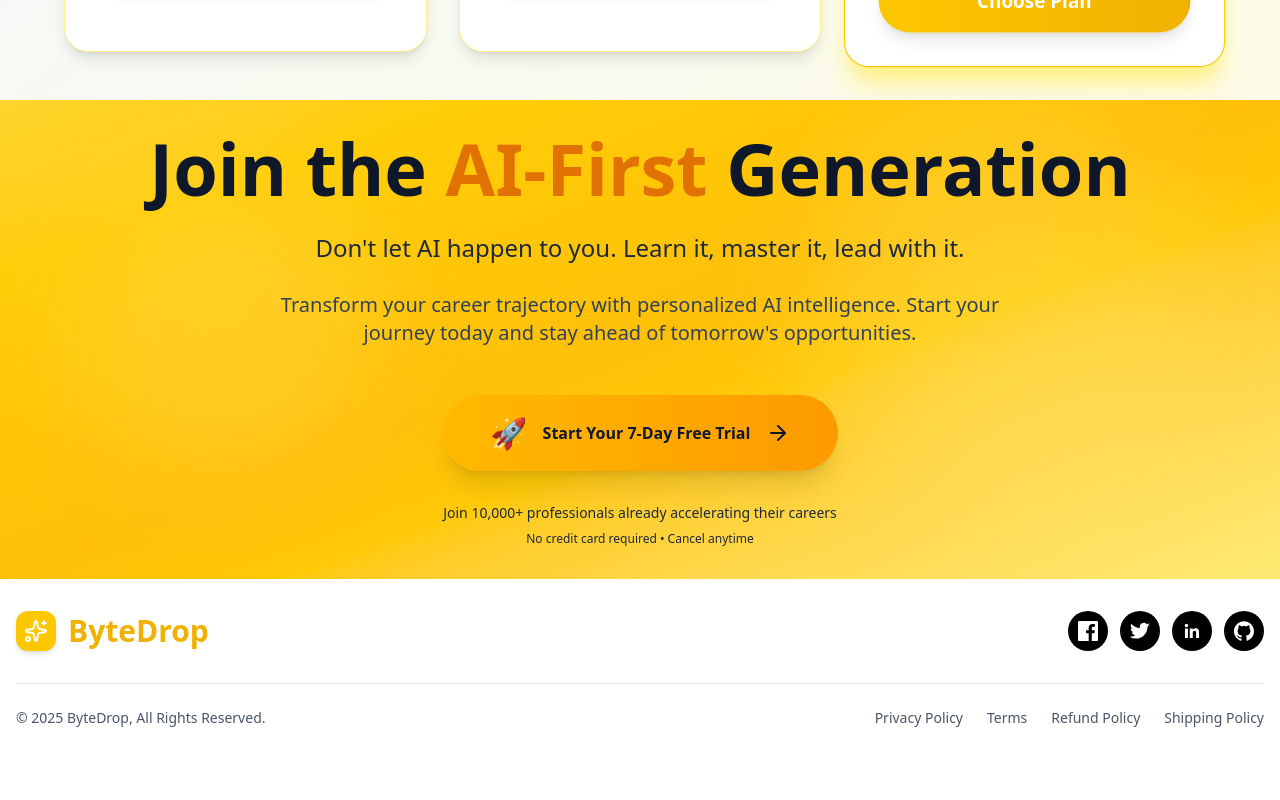
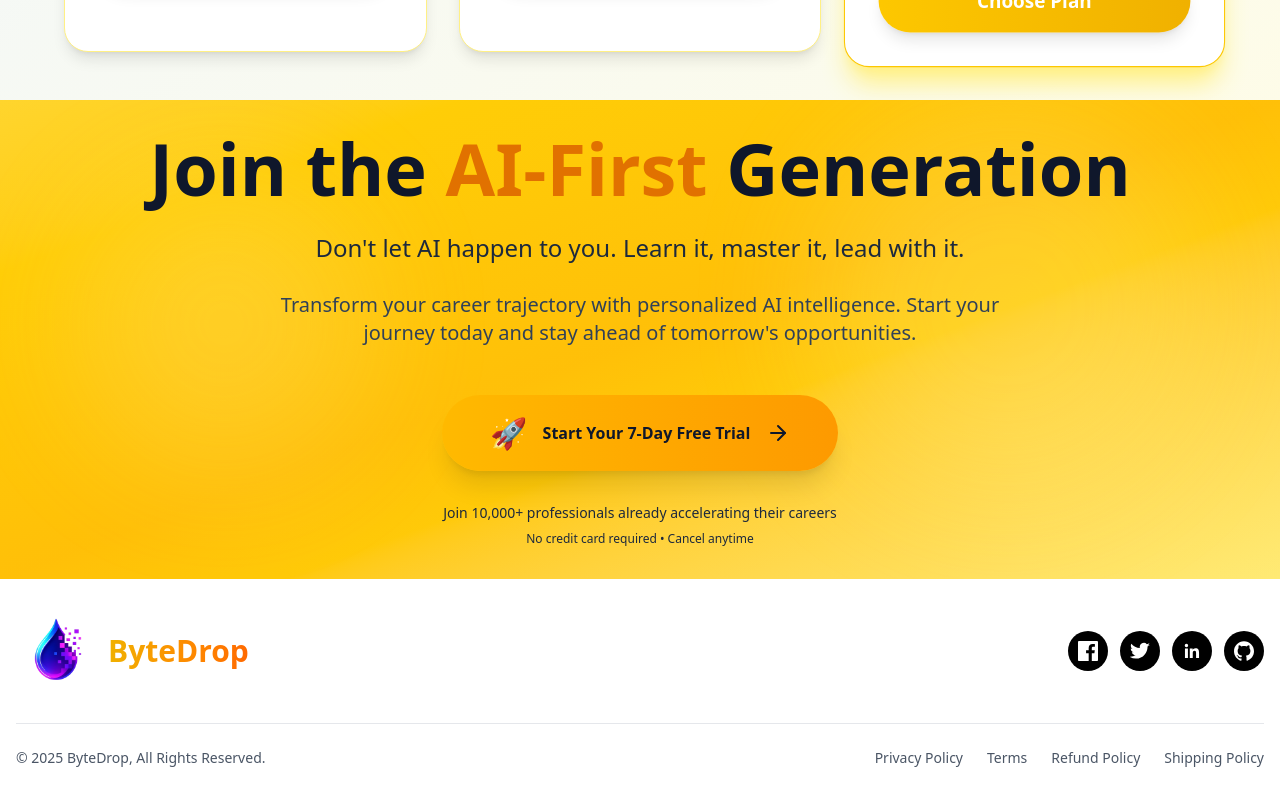
Before and after one commit to remote-cto/ultralit, a Next.js app: page / in a window 1280 px wide. Shown: the part 4899-5699 px from the top of the page. Before the commit the page ends 5659 px from the top, so only its background shows below. Built offline with nearby package versions, Linux system fonts and the light colour scheme.

Commit message:
logo added in footer

```diff
--- a/app/components/Footer.tsx
+++ b/app/components/Footer.tsx
@@ -5,6 +5,8 @@ import TermsModal from "./TermsModal";
 import PrivacyModal from "./Privacy";
 import RefundModal from "./Refund";
 import ShippingModal from "./Shipping";
+import Image from "next/image";
+import Link from "next/link";
 
 interface FooterProps {
   className?: string;
@@ -42,15 +44,23 @@ const Footer: React.FC<FooterProps> = ({ className = "" }) => {
         <div className="max-w-7xl mx-auto">
           {/* Main Footer Content */}
           <div className="flex flex-col lg:flex-row justify-between items-start lg:items-center mb-8">
-            {/* Same logo as Header */}
             <div className="flex items-center mb-6 lg:mb-0">
               <div className="flex items-center space-x-3">
-                <div className="w-10 h-10 bg-yellow-400 rounded-xl flex items-center justify-center shadow-md">
-                  <Sparkles className="w-6 h-6 text-white" />
+                <div className="w-10 h-10 lg:w-20 lg:h-20 rounded-xl overflow-hidden">
+                  <Image
+                    src="/images/Bytedrop.png"
+                    alt="ByteDrop Logo"
+                    width={80}
+                    height={80}
+                    className="w-full h-full object-cover"
+                  />
                 </div>
-                <span className="text-3xl font-bold text-yellow-500">
+                <Link
+                  href="/"
+                  className="text-3xl font-bold bg-gradient-to-r from-yellow-500 to-orange-500 bg-clip-text text-transparent hover:scale-105 transition-transform"
+                >
                   ByteDrop
-                </span>
+                </Link>
               </div>
             </div>
 
```
